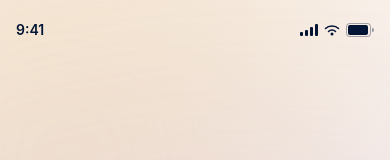
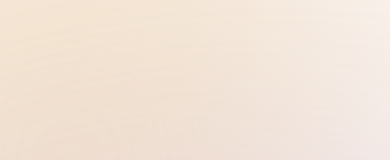
Before and after one commit to shreeram-kaudare-tc/student-kare, an Angular app in the folder student-kare-fe/: page /login4 in a window 390 px wide. Shown: the top 160 px of the page. Built offline with nearby package versions, Linux system fonts and the light colour scheme.

Commit message:
remove mobile charging , time icon from login page

```diff
--- a/student-kare-fe/src/app/pages/login-four/login-four.html
+++ b/student-kare-fe/src/app/pages/login-four/login-four.html
@@ -1,27 +1,6 @@
 <app-auth-layout1>
     <div class="flex flex-col items-center  justify-between px-4 pb-4">
-        <!-- Status Bar -->
-        <div class="absolute top-2 left-4 right-4 flex items-center justify-between h-11">
-            <span class="text-sm font-semibold text-[#021433]">9:41</span>
-            <div class="flex items-center gap-1.5">
-                <svg width="18" height="12" viewBox="0 0 18 12" fill="none">
-                    <rect x="0" y="8" width="3" height="4" rx="1" fill="#021433" />
-                    <rect x="5" y="6" width="3" height="6" rx="1" fill="#021433" />
-                    <rect x="10" y="3" width="3" height="9" rx="1" fill="#021433" />
-                    <rect x="15" y="0" width="3" height="12" rx="1" fill="#021433" />
-                </svg>
-                <svg width="16" height="12" viewBox="0 0 16 12" fill="none">
-                    <circle cx="8" cy="10" r="1.5" fill="#021433" />
-                    <path d="M4.5 7.5C5.5 6.5 6.7 6 8 6s2.5.5 3.5 1.5" stroke="#021433" stroke-width="1.5" stroke-linecap="round" />
-                    <path d="M1.5 4.5C3.2 2.8 5.5 2 8 2s4.8.8 6.5 2.5" stroke="#021433" stroke-width="1.5" stroke-linecap="round" />
-                </svg>
-                <svg width="28" height="14" viewBox="0 0 28 14" fill="none">
-                    <rect x="0.5" y="0.5" width="24" height="13" rx="3" stroke="#021433" stroke-opacity="0.35" />
-                    <rect x="2" y="2" width="20" height="10" rx="2" fill="#021433" />
-                    <path d="M26 5v4a2 2 0 000-4z" fill="#021433" fill-opacity="0.4" />
-                </svg>
-            </div>
-        </div>
+
         <div class="flex flex-col w-full  bg-white rounded-[30px] border border-[#E9EAF2] shadow-[0_20px_38px_rgba(24,25,70,0.16)]  px-[15px] py-[15px] gap-[24px]">
             <div class="flex flex-col items-center">
                 <div class="flex items-baseline gap-[4px]">
```
